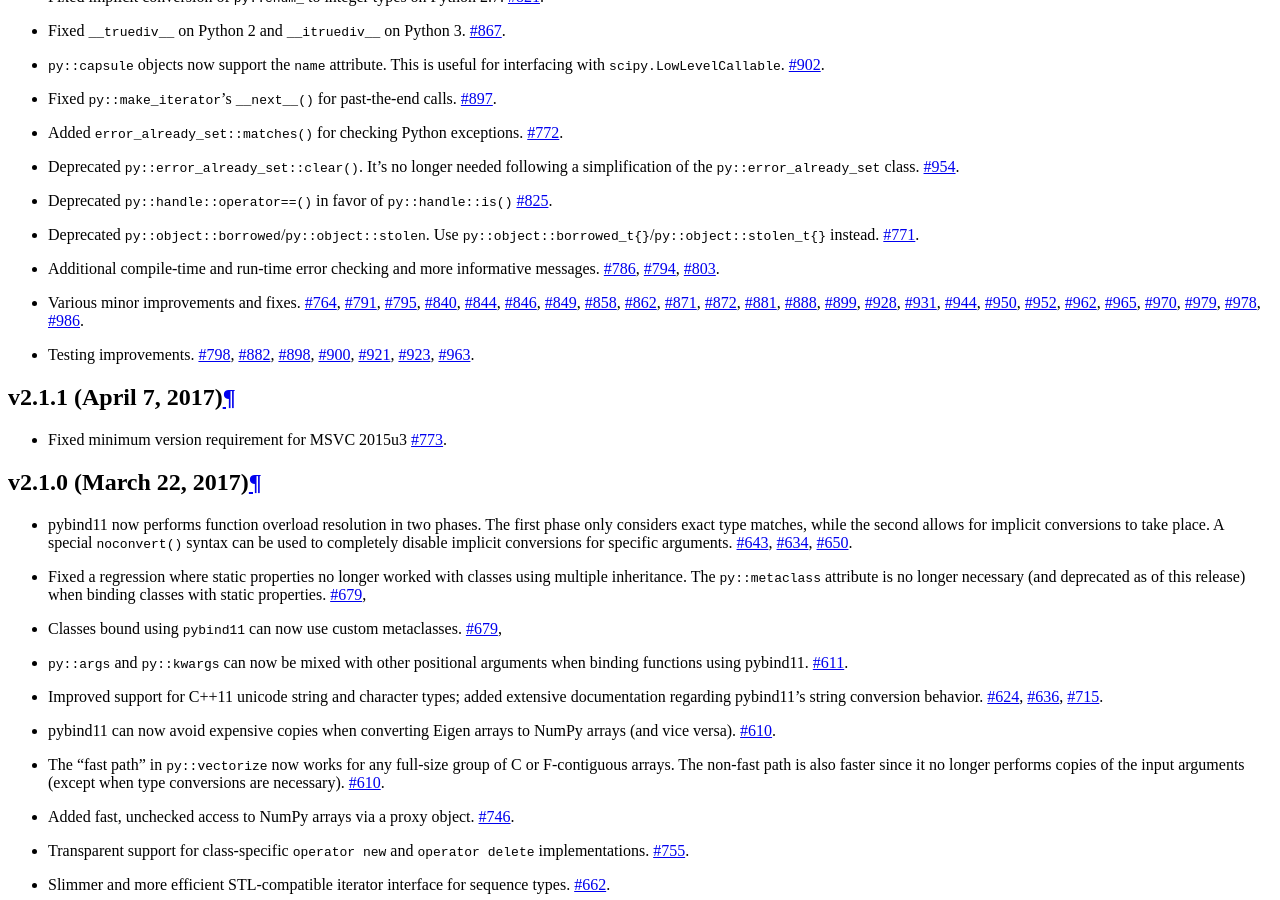
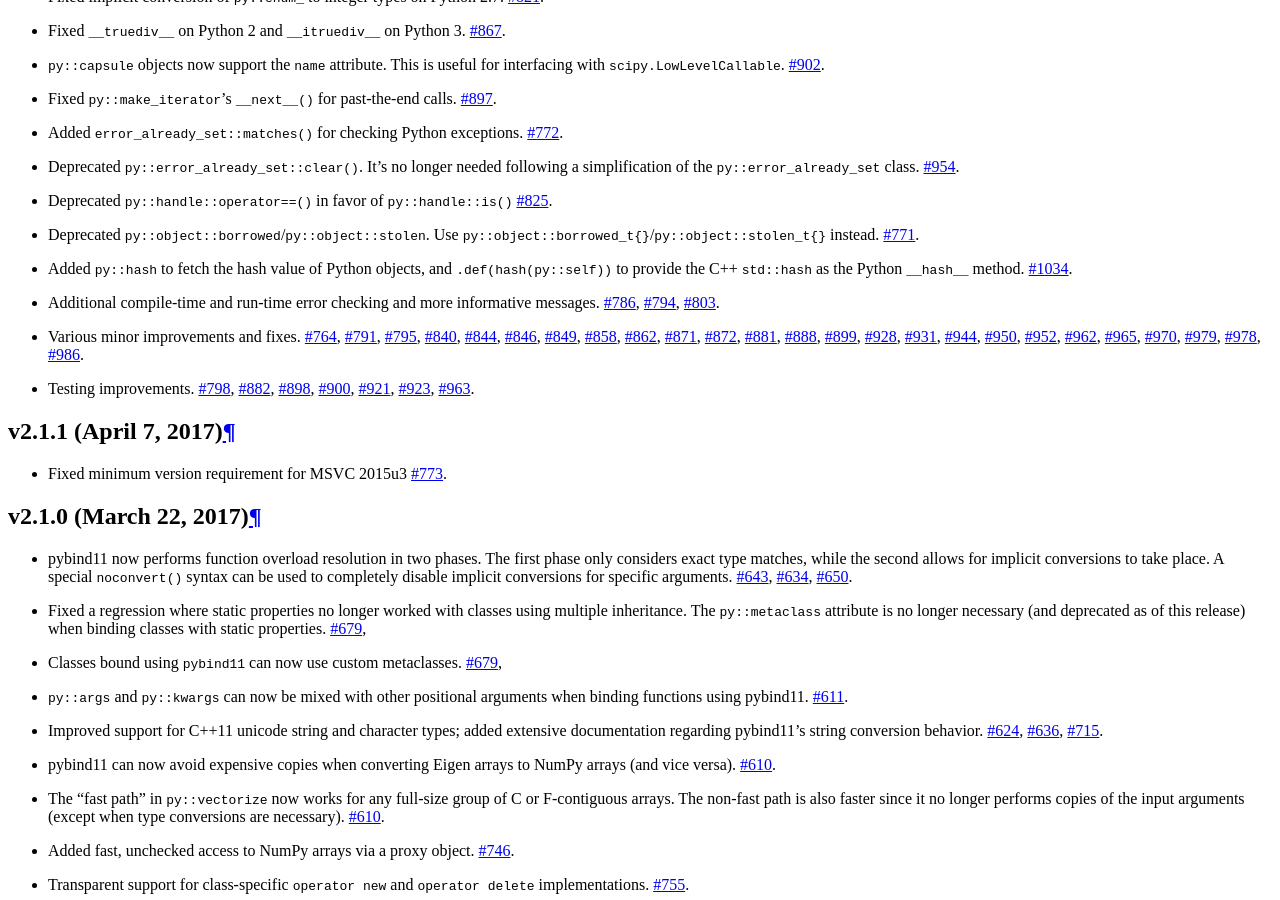
Before and after one commit to pybind/pybind11, a Sphinx documentation site: the page built from docs/changelog.rst, in a window 1280 px wide and 900 px high, scrolled down 3335 px. Built offline with Sphinx 7.4.7 and the Read the Docs theme 2.0.0, drawn with Linux system fonts in a browser that asks for light colours.

Commit message:
Add changelog entry for #1034

```diff
--- a/docs/changelog.rst
+++ b/docs/changelog.rst
@@ -261,6 +261,11 @@
 * Deprecated ``py::object::borrowed``/``py::object::stolen``.
   Use ``py::object::borrowed_t{}``/``py::object::stolen_t{}`` instead.
   `#771 <https://github.com/pybind/pybind11/pull/771>`_.
+
+* Added ``py::hash`` to fetch the hash value of Python objects, and
+  ``.def(hash(py::self))`` to provide the C++ ``std::hash`` as the Python
+  ``__hash__`` method.
+  `#1034 <https://github.com/pybind/pybind11/pull/1034>`_.
 
 * Additional compile-time and run-time error checking and more informative messages.
   `#786 <https://github.com/pybind/pybind11/pull/786>`_,
```
